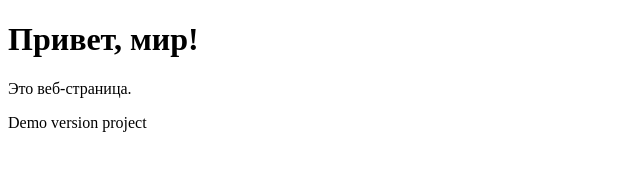
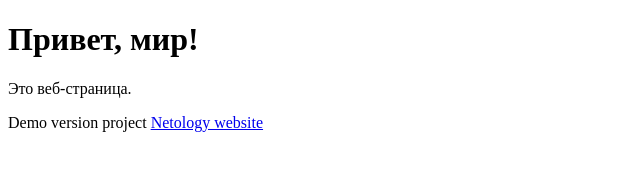
Before and after one commit to TamaraT565/demover, a plain HTML site: page index.html in a window 1280 px wide. Shown: the whole page, without its empty margins (0-640 px from the left). Drawn offline with Linux system fonts and the light colour scheme.

Commit message:
Link to netology added

```diff
--- a/index.html
+++ b/index.html
@@ -10,5 +10,6 @@
     <h1>Привет, мир!</h1>
     <p>Это веб-страница.</p>
     Demo version project
+    <a href="https://netology.ru">Netology website</a>
  </body>
 </html>
```
